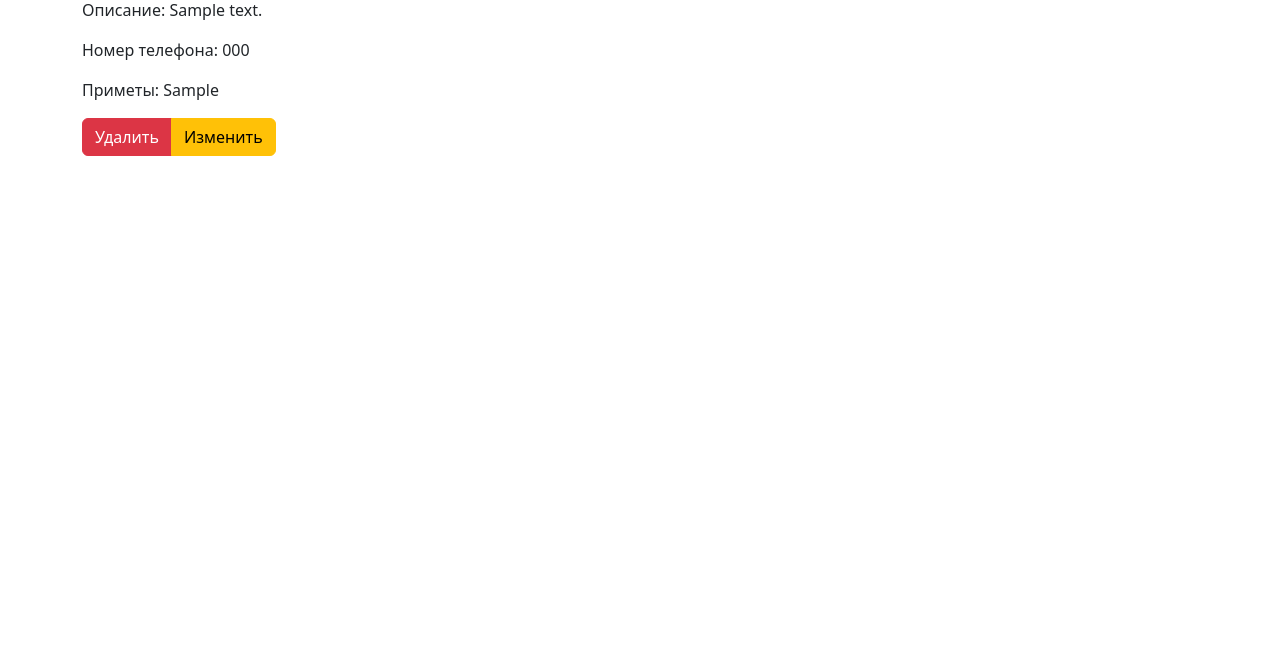
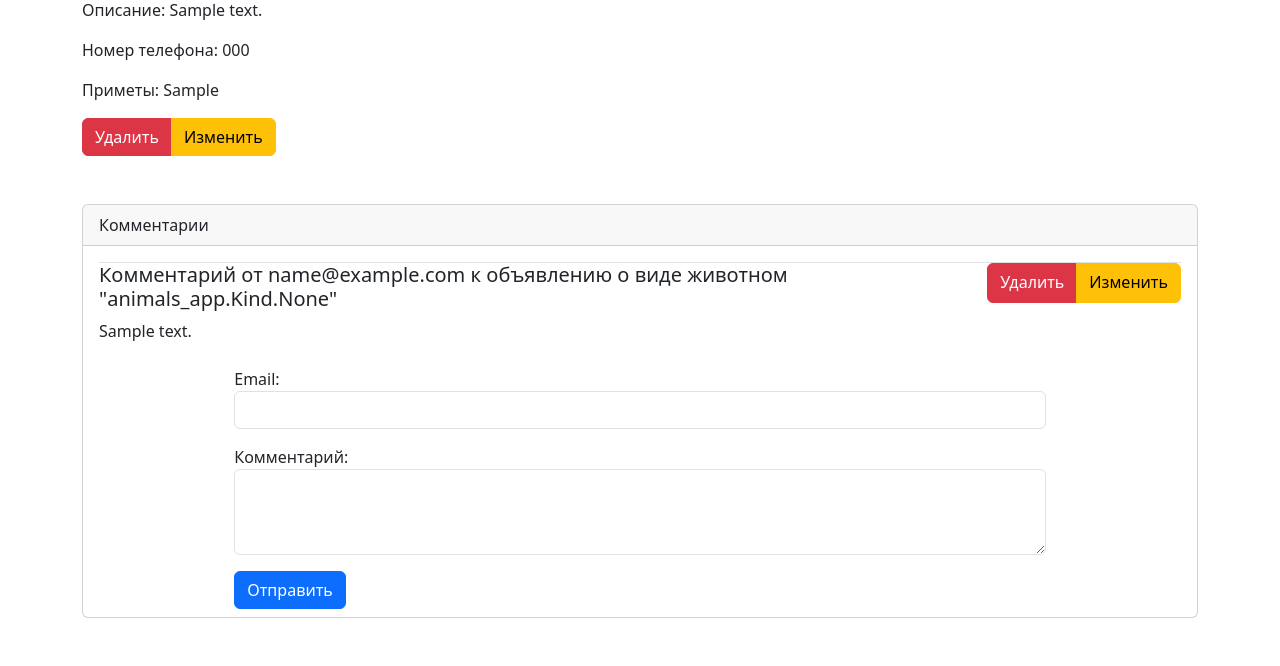
Before and after one commit to Alex4892/animal_project, a Django app: page /detail_animal/1/ in a window 1280 px wide. Shown: the part 272-938 px from the top of the page. Before the commit the page ends 428 px from the top, so only its background shows below. Run offline with Django 5.2, Linux system fonts and the light colour scheme; tables that the repository leaves empty hold one stand-in row (values such as "Sample post"); parts of the project's set-up code (start-up, migrations or seed data) failed here and were passed over.

Commit message:
Сделана реализация добавления комментариев на странице объявления о пропаже животного.

```diff
--- a/animals_app/views.py
+++ b/animals_app/views.py
@@ -2,6 +2,7 @@ from django.shortcuts import render, get_object_or_404, redirect
 
 from .models import Animal
 from .forms import AnimalForm
+from comments_app.forms import CommentForm
 
 def view_animals(request):
     animals = Animal.objects.all()
@@ -13,9 +14,13 @@ def view_animals(request):
 def view_detail_animal(request, animal_id):
     animal = get_object_or_404(Animal, id=animal_id)
     kinds = animal.kind.all()
+    comments = animal.comments.all()
+    form = CommentForm()
     context = {
         "animal": animal,
-        "kinds": kinds
+        "kinds": kinds,
+        "comments": comments,
+        "form": form,
     }
     return render(request, "animals/detail_animals.html", context=context)
 
--- /dev/null
+++ b/comments_app/forms.py
@@ -0,0 +1,10 @@
+from django import forms
+from .models import Comment
+class CommentForm(forms.ModelForm):
+    class Meta:
+        model = Comment
+        fields = ['email', 'text']
+        widgets = {
+            'email': forms.EmailInput(attrs={'class': 'form-control'}),
+            'text': forms.Textarea(attrs={'class': 'form-control', 'rows': 3}),
+        }
--- a/comments_app/models.py
+++ b/comments_app/models.py
@@ -21,7 +21,7 @@ class Comment(models.Model):
         verbose_name_plural = 'Комментарии'
 
     def __str__(self):
-        return f'Комментарий от {self.email} к объявлению о виде животном "{self.animal.name}"'
+        return f'Комментарий от {self.email} к объявлению о виде животном "{self.animal.kind}"'
 
 
 # Create your models here.
--- a/comments_app/urls.py
+++ b/comments_app/urls.py
@@ -1,7 +1,9 @@
 from django.urls import path
+from .views import add_comment_view
+
 
 app_name = "comments"
 
 urlpatterns = [
-
+    path('add_comment/<int:animal_id>', add_comment_view, name='add_comment'),
 ]
--- a/core/urls.py
+++ b/core/urls.py
@@ -21,7 +21,8 @@ from django.conf.urls.static import static
 
 urlpatterns = [
     path('admin/', admin.site.urls),
-    path('', include('animals_app.urls', namespace='animals'))
+    path('', include('animals_app.urls', namespace='animals')),
+    path('', include('comments_app.urls', namespace='comments')),
 ]
 
 if settings.DEBUG:
--- a/templates/animals/detail_animals.html
+++ b/templates/animals/detail_animals.html
@@ -20,10 +20,36 @@
 </div>
 
 <div>
-  <div class="btn-group" role="group" aria-label="Basic mixed styles example">
+  <div class="btn-group" role="group">
     <a href="{% url 'animals:delete_animal' animal.id %}" class="btn btn-danger">Удалить</a>
     <a href="{% url 'animals:edit_animal' animal.id %}" class="btn btn-warning">Изменить</a>
   </div>
 </div>
 
+<div class="card mt-5 mb-5">
+  <div class="card-header">
+      Комментарии
+  </div>
+  {% for comment in comments %}
+    <div class="card-body">
+      <div class="d-flex justify-content-between border-top">
+        <div>
+          <h5 class="card-title">{{comment}}</h5>
+        </div>
+        <div class="btn-group" style="height:40px" role="group">
+          <a href="#" class="btn btn-danger">Удалить</a>
+          <a href="#" class="btn btn-warning">Изменить</a>
+        </div>
+      </div>
+      <p class="card-text">{{ comment.text }}</p>
+    </div>
+  {% endfor %}
+  <div class="container mt-2 mb-2" style="width: 75%">
+    <form method="POST" action="{% url 'comments:add_comment' animal.id %}">
+      {% csrf_token %}
+      {{ form.as_p }}
+      <button type="submit" class="btn btn-primary">Отправить</button>
+    </form>
+  </div>
+
 {% endblock %}
```
Also changed, not shown: comments_app/views.py (+17 -1 lines).
